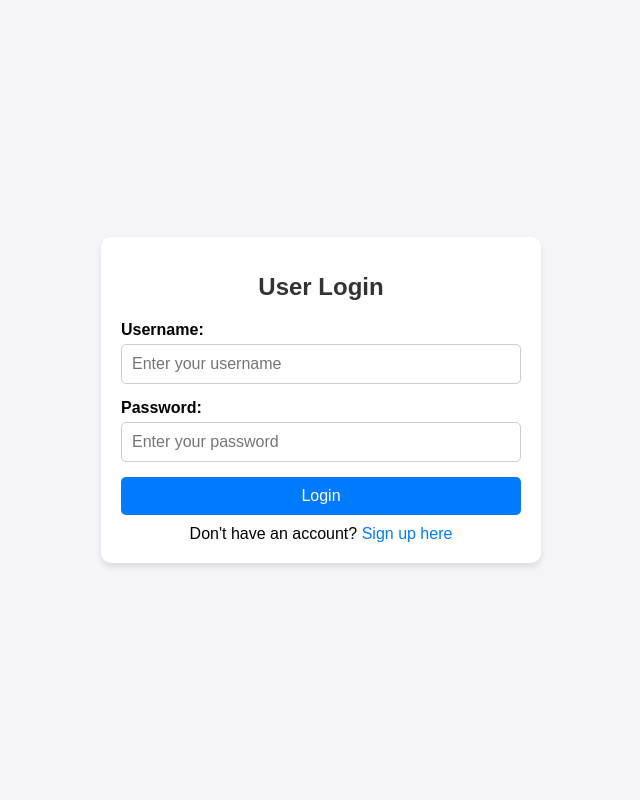
After one commit to Bakarray/ToDo, a Django app: page /task_manager/login/ in a window 1280 px wide. The commit adds this page. Shown: the whole page, without its empty margins (319-959 px from the left). Run offline with Django 5.2, Linux system fonts and the light colour scheme.

Commit message:
add user authentacation functionality

```diff
--- /dev/null
+++ b/task_manager/templates/task_manager/auth.html
@@ -0,0 +1,119 @@
+<!DOCTYPE html>
+<html lang="en">
+<head>
+    <meta charset="UTF-8">
+    <meta name="viewport" content="width=device-width, initial-scale=1.0">
+    <title>User Authentication</title>
+    <style>
+        body {
+            font-family: Arial, sans-serif;
+            background-color: #f4f4f9;
+            display: flex;
+            justify-content: center;
+            align-items: center;
+            height: 100vh;
+            margin: 0;
+        }
+        .auth-container {
+            width: 100%;
+            max-width: 400px;
+            background: #fff;
+            padding: 20px;
+            border-radius: 10px;
+            box-shadow: 0 4px 6px rgba(0, 0, 0, 0.1);
+        }
+        h1 {
+            text-align: center;
+            margin-bottom: 20px;
+            font-size: 24px;
+            color: #333;
+        }
+        form {
+            display: flex;
+            flex-direction: column;
+        }
+        label {
+            margin-bottom: 5px;
+            font-weight: bold;
+        }
+        input {
+            margin-bottom: 15px;
+            padding: 10px;
+            border: 1px solid #ccc;
+            border-radius: 5px;
+            font-size: 16px;
+        }
+        .btn {
+            background-color: #007bff;
+            color: white;
+            border: none;
+            padding: 10px;
+            border-radius: 5px;
+            cursor: pointer;
+            font-size: 16px;
+        }
+        .btn:hover {
+            background-color: #0056b3;
+        }
+        .error {
+            color: red;
+            margin-bottom: 15px;
+            font-size: 14px;
+        }
+        .switch-link {
+            text-align: center;
+            margin-top: 10px;
+        }
+        .switch-link a {
+            color: #007bff;
+            text-decoration: none;
+        }
+        .switch-link a:hover {
+            text-decoration: underline;
+        }
+    </style>
+</head>
+<body>
+    <div class="auth-container">
+        {% if page == 'login' %}
+        <h1>User Login</h1>
+
+        <form method="post" action="{% url 'login' %}">
+            {% csrf_token %}
+            <label for="username">Username:</label>
+            <input type="text" id="username" name="username" placeholder="Enter your username" required>
+
+            <label for="password">Password:</label>
+            <input type="password" id="password" name="password" placeholder="Enter your password" required>
+
+            <button type="submit" class="btn">Login</button>
+        </form>
+        <div class="switch-link">
+            Don't have an account? <a href="{% url 'signup' %}">Sign up here</a>
+        </div>
+
+        {% elif page == 'signup' %}
+        <h1>User Signup</h1>
+
+        <form method="post" action="{% url 'signup' %}">
+            {% csrf_token %}
+
+            {{ form.as_p }}
+
+            <button type="submit" class="btn">Sign Up</button>
+        </form>
+        {% if messages %}
+        <ul>
+            {% for message in messages %}
+            <li class="{{ message.tags }}">{{ message }}</li>
+            {% endfor %}
+        </ul>
+        {% endif %}
+        <div class="switch-link">
+            Already have an account? <a href="{% url 'login' %}">Login here</a>
+        </div>
+
+        {% endif %}
+    </div>
+</body>
+</html>
--- a/task_manager/urls.py
+++ b/task_manager/urls.py
@@ -4,5 +4,9 @@ from . import views
 
 urlpatterns = [
     path("", views.home_page, name='home_page'),
-    path("create_task/", views.create_task, name='create_task')
+    path("login/", views.user_login, name='login'),
+    path("signup/", views.user_signup, name='signup'),
+    path("logout/", views.user_logout, name='logout'),
+    path("<int:task_id>/", views.description, name='task_desc'),
+    path("create_task/", views.create_task, name='create_task'),
 ]
--- a/task_manager/views.py
+++ b/task_manager/views.py
@@ -1,21 +1,34 @@
+from django.http import Http404
 from django.shortcuts import render, redirect
+from django.contrib import messages
+from django.contrib.auth import authenticate, login, logout
+from django.contrib.auth.models import User
+from django.contrib.auth.forms import UserCreationForm
+from django.contrib.auth.decorators import login_required
 from .models import Task
 from .forms import TaskForm
 
 
 # views are python functions that receives an HTTP request object, and returns an http response object
+@login_required(login_url="login")
 def home_page(request):
-    context = {}
-    task_list = Task.objects.all()
-    context = {"task_list": task_list}
+    user = request.user
+
+    user_tasks = user.task_set.all()
+
+
+    context = {"user_tasks": user_tasks, 'user': user}
 
     return render(request, 'task_manager/index.html', context)
 
 
+@login_required(login_url="login")
 def create_task(request):
     if request.method == 'POST':
         form = TaskForm(request.POST)
         if form.is_valid():
+            task = form.save(commit=False)
+            task.user = request.user
             form.save()
             return redirect('home_page')
     else:
@@ -23,3 +36,69 @@ def create_task(request):
 
     context = {"form": form}
     return render(request, 'task_manager/create_task.html', context)
+
+
+@login_required(login_url="login")
+def description(request, task_id):
+    for task in Task.objects.all():
+        if task.id == task_id:
+            context = {'task': task}
+    try:
+        context
+    except:
+        raise Http404("Task does not exist")
+
+    return render(request, 'task_manager/task_desc.html', context)
+
+
+def user_login(request):
+    page = "login"
+    context = {'page': page}
+
+    if request.user.is_authenticated:
+        return redirect('home')
+
+    if request.method == 'POST':
+        username = request.POST.get('username').lower()
+        password = request.POST.get('password')
+
+        try:
+            user = User.objects.get(username=username)
+        except User.DoesNotExist:
+            messages.error(request, 'User does not exist')
+            return render(request, 'task_manager/auth.html', context)
+
+        user = authenticate(request, username=username, password=password)
+        if user is not None:
+            login(request, user)
+            return redirect('home_page')
+        else:
+            messages.error(request, 'username or password incorrect')
+
+    return render(request, 'task_manager/auth.html', context)
+
+
+def user_signup(request):
+    page = "signup"
+
+    if request.method == 'POST':
+        form = UserCreationForm(request.POST)
+        if form.is_valid():
+            user = form.save(commit=False)
+            user.username = user.username.lower()
+            form.save()
+            messages.success(request, "Signup successful, you can login now")
+            return redirect('login')
+        else:
+            messages.error(request, "please correct the error below")
+
+    else:
+        form = UserCreationForm()
+
+    context = {'page': page, "form": form}
+    return render(request, 'task_manager/auth.html', context)
+
+
+def user_logout(request):
+    logout(request)
+    return redirect('login')
```
Also changed, not shown: task_manager/templates/task_manager/index.html (+28 -2 lines), task_manager/templates/task_manager/task_desc.html (added, +48 -0 lines), db.sqlite3, 1 other file.
